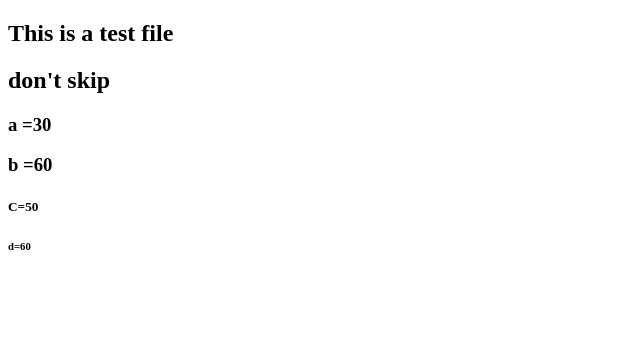
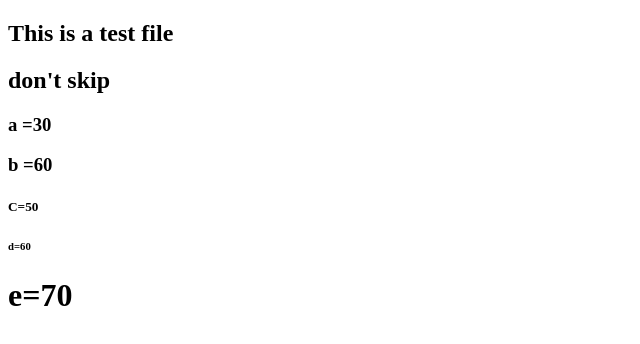
Before and after one commit to Naveen3366/test, a plain HTML site: page index.html in a window 1280 px wide. Shown: the whole page, without its empty margins (0-640 px from the left). Drawn offline with Linux system fonts and the light colour scheme.

Commit message:
e value is changed

```diff
--- a/index.html
+++ b/index.html
@@ -12,5 +12,6 @@
     <h3>b =60</h3>
     <h5>C=50</h5>
     <h6>d=60</h6>
+    <h1>e=70</h1>
 </body>
 </html>
```
